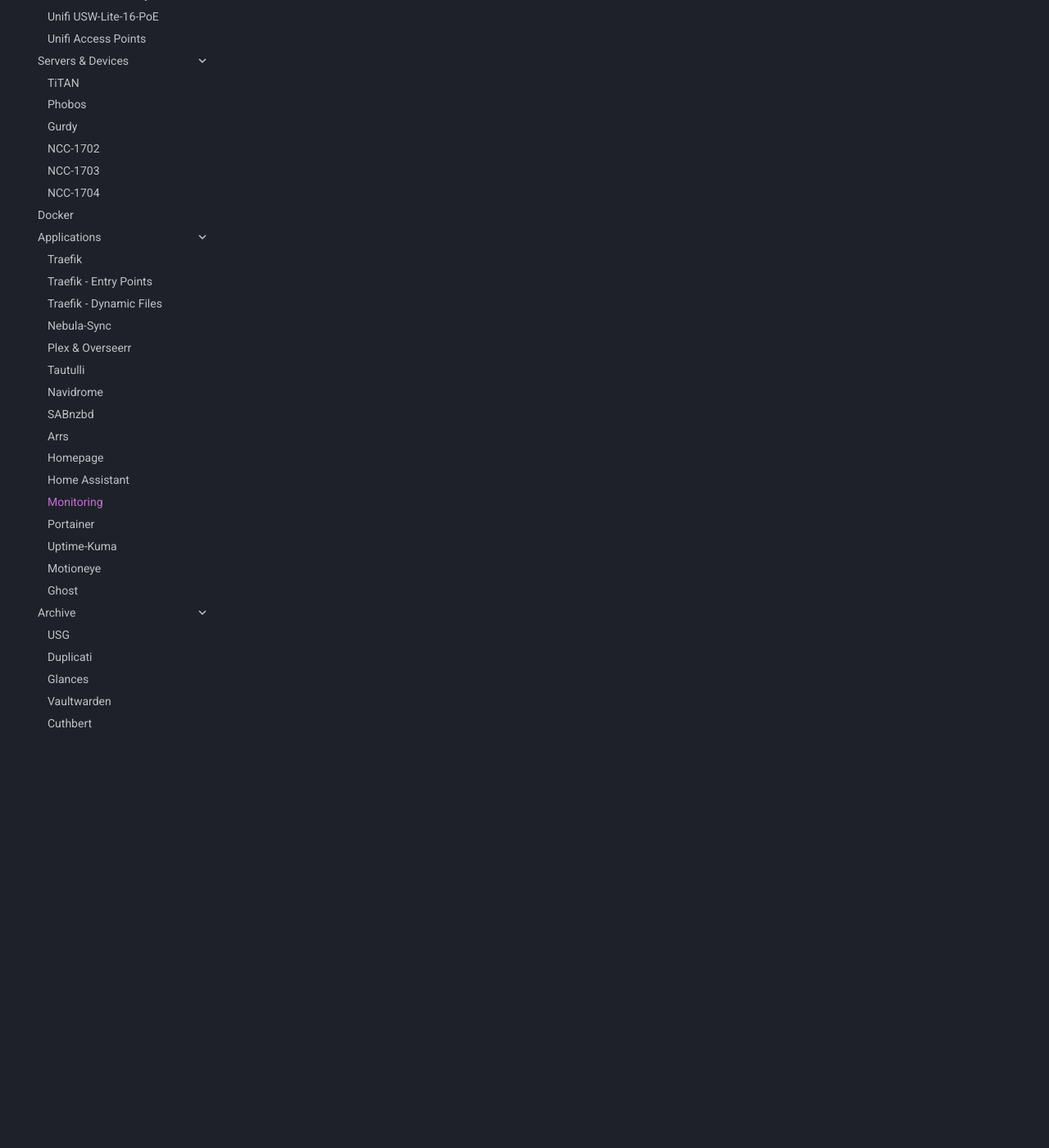
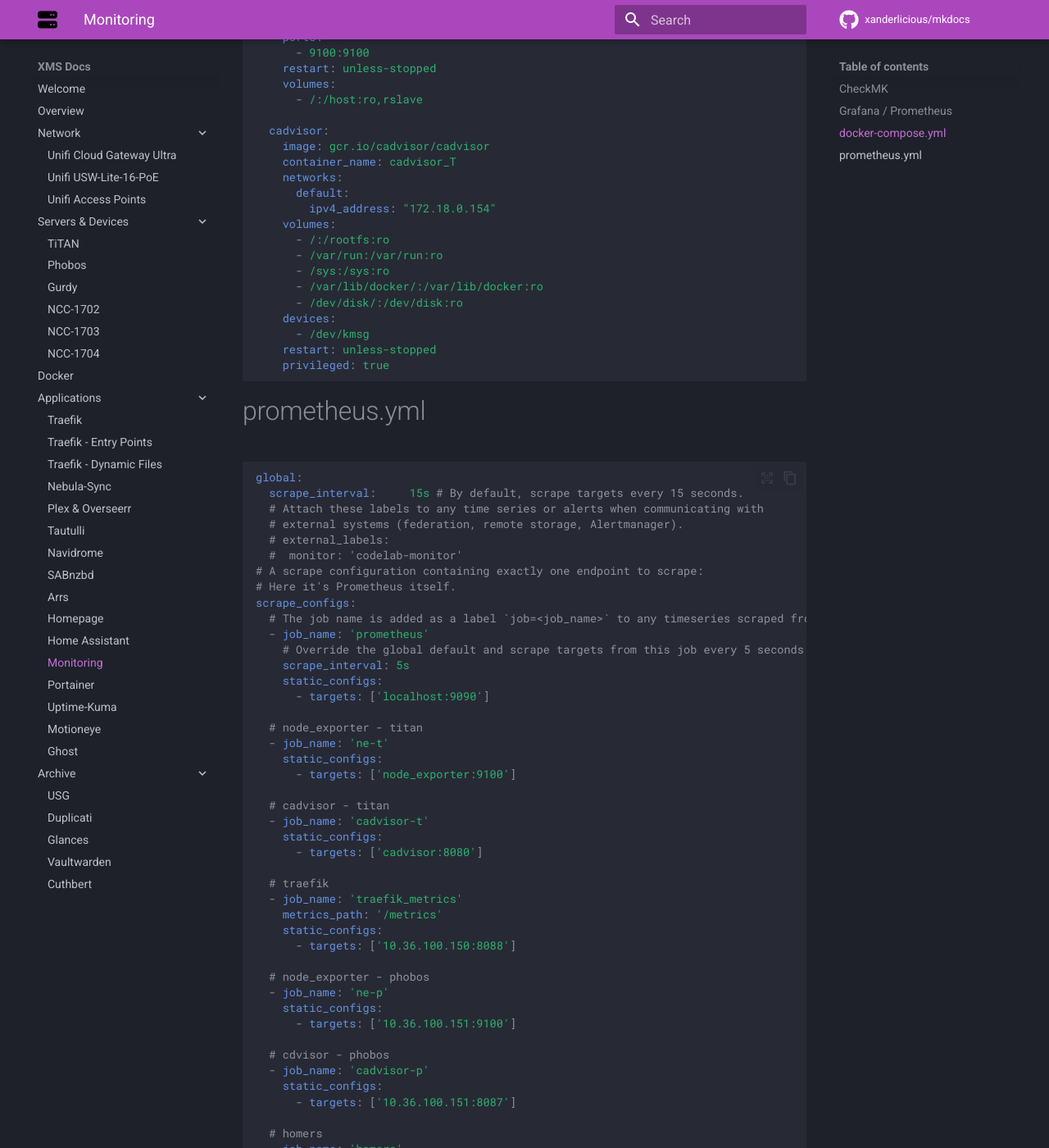
Before and after one commit to Xanderlicious/mkdocs, an MkDocs documentation site: the page built from docs/monitoring.md, in a window 1280 px wide and 1400 px high, scrolled down 2306 px. Shown: the whole window at 82% size. Built offline with MkDocs 1.6.1 and Material for MkDocs 9.7.7, drawn with Linux system fonts in a browser that asks for light colours; comment, search, counter and statistics services are not loaded; some of the changed text lies outside the part shown.

Commit message:
changed monitoring page and updated dynamic page with config for prometheus and grafana

````diff
--- a/docs/monitoring.md
+++ b/docs/monitoring.md
@@ -18,18 +18,139 @@
 
 I currently use (and will probably continue to use even after deploying CheckMK) Prometheus & Grafana (using node exporter and cadvisor alongside)
 
+#docker-compose.yml
+
+```yaml
+networks:
+  default:
+    name: monitoring
+    external: true
+
+volumes:
+  prometheus-data:
+    driver: local
+  grafana-data:
+    driver: local
+
+services:
+  prometheus:
+    image: prom/prometheus:latest
+    container_name: prometheus
+    networks:
+      default:
+        ipv4_address: "172.18.0.151"
+    ports:
+      - 9090:9090
+    volumes:
+      - /ssd/docker/appdata/monitoring/prometheus:/etc/prometheus
+      - prometheus-data:/prometheus
+    restart: unless-stopped
+    command:
+      - --config.file=/etc/prometheus/prometheus.yml
+
+  grafana:
+    image: grafana/grafana:latest
+    container_name: grafana
+    networks:
+      default:
+        ipv4_address: "172.18.0.152"
+    ports:
+      - 3000:3000
+    volumes:
+      - grafana-data:/var/lib/grafana
+    restart: unless-stopped
+
+  node_exporter:
+    image: quay.io/prometheus/node-exporter:latest
+    container_name: node_exporter_T
+    networks:
+      default:
+        ipv4_address: "172.18.0.153"
+    command:
+      - --path.rootfs=/host
+    pid: host
+    ports:
+      - 9100:9100
+    restart: unless-stopped
+    volumes:
+      - /:/host:ro,rslave
+
+  cadvisor:
+    image: gcr.io/cadvisor/cadvisor
+    container_name: cadvisor_T
+    networks:
+      default:
+        ipv4_address: "172.18.0.154"
+    volumes:
+      - /:/rootfs:ro
+      - /var/run:/var/run:ro
+      - /sys:/sys:ro
+      - /var/lib/docker/:/var/lib/docker:ro
+      - /dev/disk/:/dev/disk:ro
+    devices:
+      - /dev/kmsg
+    restart: unless-stopped
+    privileged: true
+```
+
+#prometheus.yml
+
+```yaml
+global:
+  scrape_interval:     15s # By default, scrape targets every 15 seconds.
+  # Attach these labels to any time series or alerts when communicating with
+  # external systems (federation, remote storage, Alertmanager).
+  # external_labels:
+  #  monitor: 'codelab-monitor'
+# A scrape configuration containing exactly one endpoint to scrape:
+# Here it's Prometheus itself.
+scrape_configs:
+  # The job name is added as a label `job=<job_name>` to any timeseries scraped from this config.
+  - job_name: 'prometheus'
+    # Override the global default and scrape targets from this job every 5 seconds.
+    scrape_interval: 5s
+    static_configs:
+      - targets: ['localhost:9090']
+
+  # node_exporter - titan
+  - job_name: 'ne-t'
+    static_configs:
+      - targets: ['node_exporter:9100']
+
+  # cadvisor - titan
+  - job_name: 'cadvisor-t'
+    static_configs:
+      - targets: ['cadvisor:8080']
+
+  # traefik
+  - job_name: 'traefik_metrics'
+    metrics_path: '/metrics'
+    static_configs:
+      - targets: ['10.36.100.150:8088']
+
+  # node_exporter - phobos
+  - job_name: 'ne-p'
+    static_configs:
+      - targets: ['10.36.100.151:9100']
+
+  # cdvisor - phobos
+  - job_name: 'cadvisor-p'
+    static_configs:
+      - targets: ['10.36.100.151:8087']
+
+  # homers
+  - job_name: 'homers'
+    static_configs:
+      - targets: ['10.36.100.150:83']
+
+  # ppe
+  - job_name: 'plex-exporter'
+    static_configs:
+      - targets: ['10.36.100.150:9000']
+```
+
 Grafana will essentially allow me to create some very pretty looking graphs.
 
-There are also a number of other options i would like to explore using
+As you can see from the prometheus.yml file detailed above, I have targets configured for "traefik", "node_exporter" & "cadvisor" (on both titan & phobos) and I have also installed and configured targets for some plex collectors (homers & ppe)
 
-### Varken / InfluxDB
-
-![](images/varken.jpg)
-
-Dutch for PIG. PIG is an Acronym for Plex/InfluxDB/Grafana
-
-Varken is a standalone command-line utility to aggregate data from the Plex ecosystem into InfluxDB.
-Grafana can then be used to visualise this data.
-
-***example dashboard***
-![](<images/varken example dash.png>)
+Grafana and Prometheus, despite being installed on Titan (where traefik is installed) I decided not to use traefik labels and instead I have created dynamic files for each of these [here](https://docs.xmsystems.co.uk/dynamic/#Prometheus) & [here](https://docs.xmsystems.co.uk/dynamic/#Grafana)
````
Also changed, not shown: docs/dynamic.md (+61 -0 lines).
